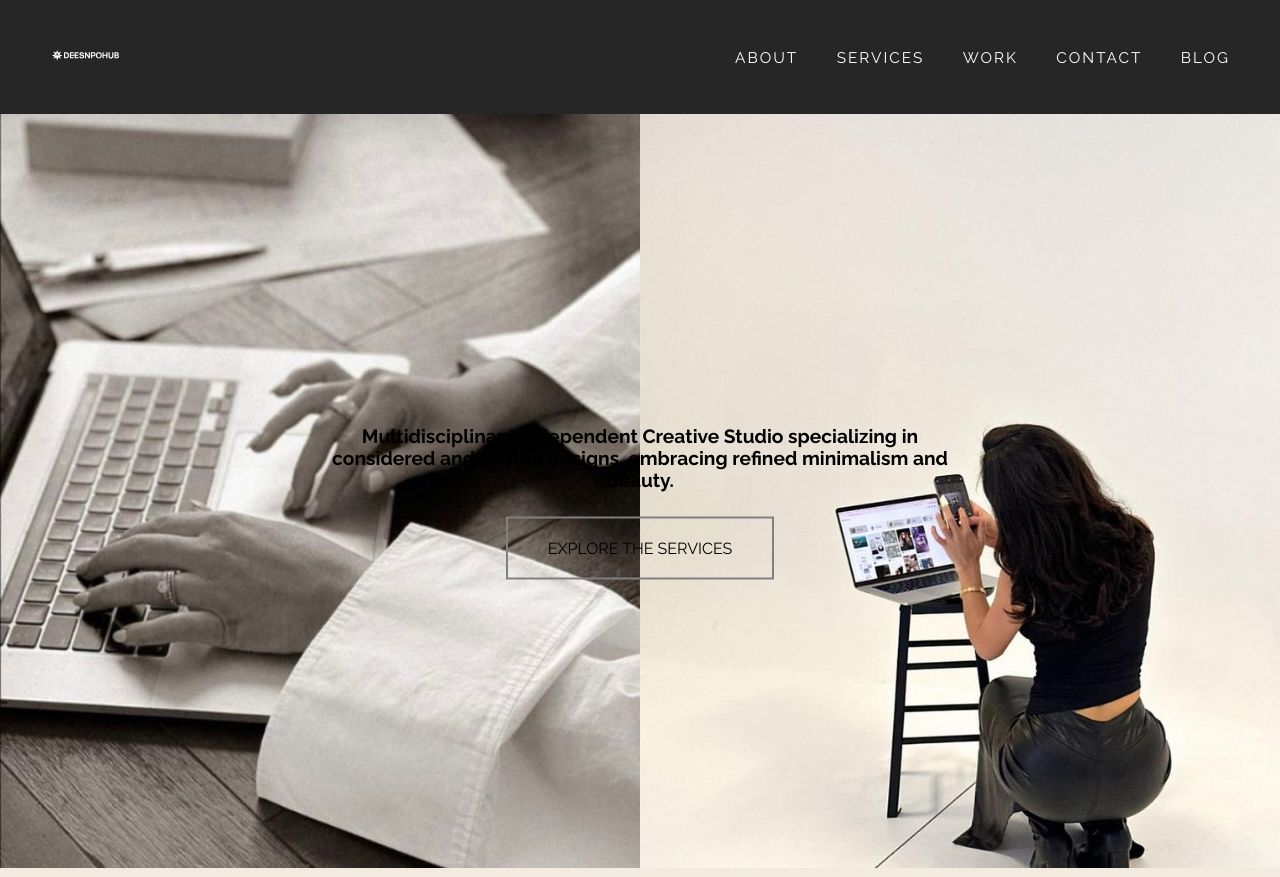
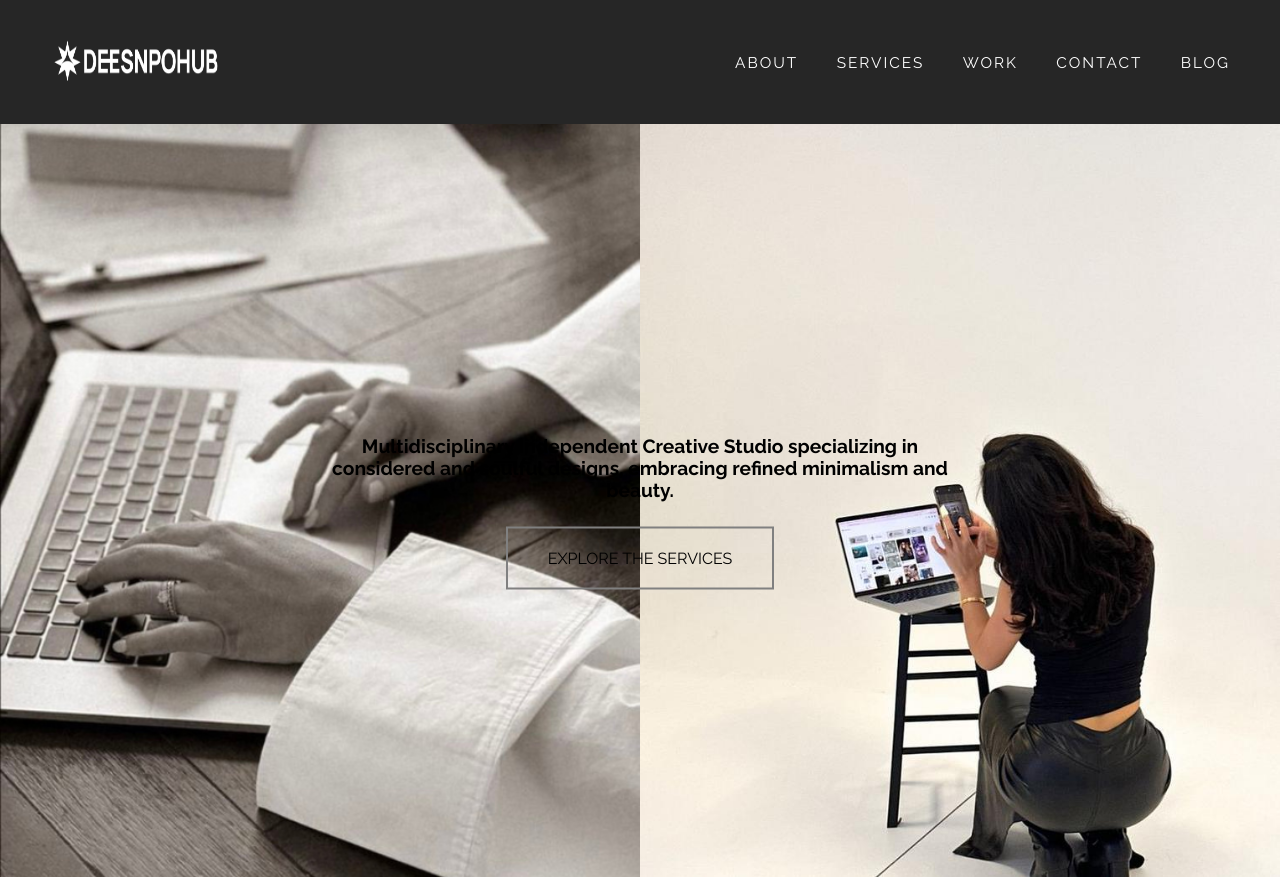
Before and after one commit to sirunique/Agencyportfolio, a PHP site: page / in a window 1280 px wide. Shown: the top 877 px of the page. Run offline with PHP 8.4, Linux system fonts and the light colour scheme; some libraries are stand-ins or nearby versions.

Commit message:
responsiveness changed to suit more

```diff
--- a/components/header.php
+++ b/components/header.php
@@ -18,7 +18,7 @@
             <div class="logo">
                 <a href="index.php">
                     <img
-                        src="images/logo.svg"
+                        src="images/logo.png"
                         alt="company's logo"
                         class="nav-logo" />
                 </a>
--- a/index.css
+++ b/index.css
@@ -23,7 +23,7 @@ body {
 /* Navbar */
 .header {
   background-color: var(--clr-one);
-  padding: 20px;
+  padding: 5px 15px;
   display: flex;
   justify-content: space-between;
   align-items: center;
@@ -31,8 +31,8 @@ body {
 }
 
 .nav-logo {
-  width: 70px;
-  height: 70px;
+  width: 170px;
+  height: 100px;
   filter: invert(1);
 }
 
@@ -217,12 +217,12 @@ footer {
   display: flex;
   flex-direction: column;
   padding: 20px;
-  gap: 3rem;
+  column-gap: 3rem;
 }
 
 .footer--logo {
-  width: 200px;
-  height: 200px;
+  width: 100px;
+  height: 100px;
   filter: invert(1);
 }
 
@@ -275,9 +275,9 @@ footer h3 {
 /* footer */
 
 /* Desktop and tablet view */
-@media only screen and (min-width: 780px) {
+@media only screen and (min-width: 768px) {
   .header {
-    padding: 20px 50px;
+    padding: 10px 50px;
   }
 
   .nav__links {
--- a/pages/about/about_css.php
+++ b/pages/about/about_css.php
@@ -44,7 +44,7 @@
 
 
     /* Desktop and tablet view */
-    @media only screen and (min-width: 780px) {
+    @media only screen and (min-width: 768px) {
         .section {
             padding: 0;
             gap: 0 10vw;
--- a/pages/celeste_brand/celeste_brand_css.php
+++ b/pages/celeste_brand/celeste_brand_css.php
@@ -52,7 +52,7 @@
     }
 
     /* Desktop */
-    @media only screen and (min-width: 780px) {
+    @media only screen and (min-width: 768px) {
         .details {
             padding: 17vw 17vw 5vw 17vw;
         }
--- a/pages/contact/contact_css.php
+++ b/pages/contact/contact_css.php
@@ -69,7 +69,7 @@
     }
 
     /* Desktop and tablet view */
-    @media only screen and (min-width: 780px) {
+    @media only screen and (min-width: 768px) {
         .contact {
             grid-template-columns: 1fr 1fr;
             column-gap: 10rem;
--- a/pages/myrawoman/myrawoman_css.php
+++ b/pages/myrawoman/myrawoman_css.php
@@ -52,7 +52,7 @@
     }
 
     /* Desktop */
-    @media only screen and (min-width: 780px) {
+    @media only screen and (min-width: 768px) {
         .details {
             padding: 17vw 17vw 5vw 17vw;
         }
--- a/pages/pantry_aid/pantry_aid_css.php
+++ b/pages/pantry_aid/pantry_aid_css.php
@@ -52,7 +52,7 @@
     }
 
     /* Desktop */
-    @media only screen and (min-width: 780px) {
+    @media only screen and (min-width: 768px) {
         .details {
             padding: 17vw 17vw 5vw 17vw;
         }
--- a/pages/privacy_policy/privacy_policy_css.php
+++ b/pages/privacy_policy/privacy_policy_css.php
@@ -44,7 +44,7 @@
 
 
     /* Desktop and Tablet */
-    @media only screen and (min-width: 780px) {
+    @media only screen and (min-width: 768px) {
         .element-align {
             padding: 15rem 18rem;
         }
--- a/pages/samuel_cray/samuel_cray_css.php
+++ b/pages/samuel_cray/samuel_cray_css.php
@@ -52,7 +52,7 @@
     }
 
     /* Desktop */
-    @media only screen and (min-width: 780px) {
+    @media only screen and (min-width: 768px) {
         .details {
             padding: 17vw 17vw 5vw 17vw;
         }
--- a/pages/services/services_css.php
+++ b/pages/services/services_css.php
@@ -78,7 +78,7 @@
 
 
   /* Desktop and tablet view */
-  @media only screen and (min-width: 780px) {
+  @media only screen and (min-width: 768px) {
 
     .section:not(:last-of-type) {
       padding: 40px 0 20px 80px;
--- a/pages/terms&conditions/terms&conditions_css.php
+++ b/pages/terms&conditions/terms&conditions_css.php
@@ -37,7 +37,7 @@
     }
 
     /* Desktop and Tablet */
-    @media only screen and (min-width: 780px) {
+    @media only screen and (min-width: 768px) {
         .element-align {
             padding: 15rem 18rem;
         }
--- a/pages/work/work_css.php
+++ b/pages/work/work_css.php
@@ -113,7 +113,7 @@
 
 
     /* Desktop view */
-    @media only screen and (min-width: 780px) {
+    @media only screen and (min-width: 768px) {
         .section:not(:first-of-type) {
             grid-template-columns: 1fr 1fr;
             padding: 0;
```
Also changed, not shown: images/logo.png (added).
